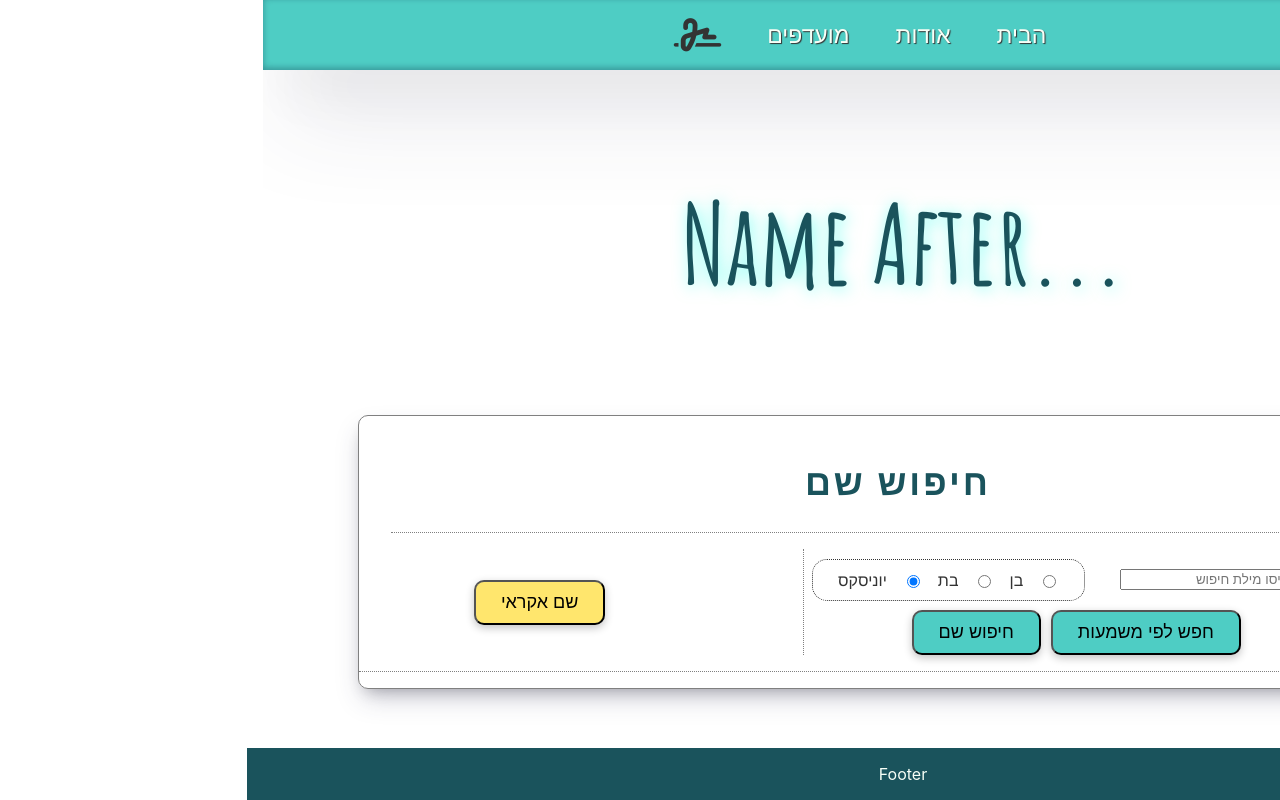
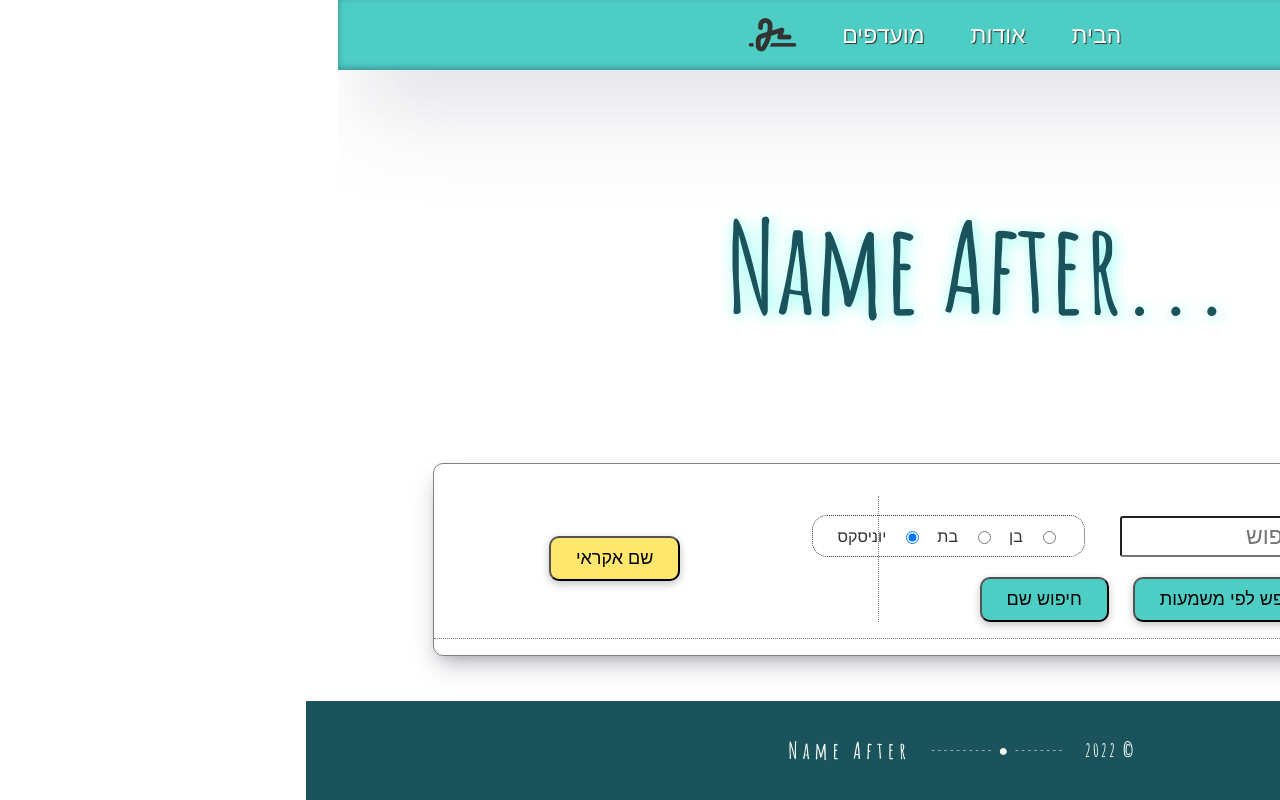
Before and after one commit to EricChukoltyansky/Hackaton, a React (Create React App) app in the folder client/: page / in a window 1280 px wide. Built offline with nearby package versions, Linux system fonts and the light colour scheme.

Commit message:
add style to Footer and move to App add App.css add style to InputField

```diff
--- /dev/null
+++ b/client/src/App.css
@@ -0,0 +1,4 @@
+.App {
+    width:100%;
+    height: 100%;
+}
--- a/client/src/App.js
+++ b/client/src/App.js
@@ -1,16 +1,18 @@
 import React, { useState } from "react";
 import Home from "./Pages/Home";
 import ResultsPage from "./Pages/ResultsPage";
+import './App.css'
+import Footer from "./Components/Footer/Footer";
 
 function App() {
   const [results, setResults] = useState([]);
 
   return (
-    <div>
+    <div className='App'>
       <Home setResults={setResults} />
-      {results.length > 0 ? <ResultsPage results={results} /> : null}
-
+      {results.length > 0 ? <ResultsPage results={results} /> : <div className='filler-div'> </div>}
       {/* TODO hide/show if there are results */}
+        <Footer />
     </div>
   );
 }
--- a/client/src/Components/Footer/Footer.css
+++ b/client/src/Components/Footer/Footer.css
@@ -1,12 +1,27 @@
 footer {
     width:100%;
+    min-height:1rem;
     height:fit-content;
     display: flex;
     justify-content: center;
     align-items: center;
+    /*flex-direction: column;*/
+    gap:20px;
     background:#1A535C;
     color:#F7FFF7;
-    position: fixed;
+    position:fixed;
     bottom:0;
     padding:1rem;
+    font-family: 'Amatic SC', cursive;
+    letter-spacing: 2px;
 }
+
+footer h2 {
+    letter-spacing: 5px;
+    font-size: calc(15px + 1vmin);
+
+}
+
+footer h3 {
+    font-size: calc(10px + 1vmin);
+}
--- a/client/src/Components/Footer/Footer.jsx
+++ b/client/src/Components/Footer/Footer.jsx
@@ -7,7 +7,9 @@ export default function  Footer() {
 
     return(
         <footer>
-            Footer
+            <h3> <span>&#169;</span>  2022</h3>
+            <p>-------- ● ---------- </p>
+            <h2>Name After</h2>
         </footer>
     )
 }
--- a/client/src/Components/SearchForm/SearchForm.css
+++ b/client/src/Components/SearchForm/SearchForm.css
@@ -48,3 +48,12 @@
     flex-direction: column;
 
 }
+
+.buttons-div {
+    display: flex;
+    justify-content: center;
+    align-items: center;
+    width: 100%;
+    gap:1.5rem;
+
+}
--- a/client/src/Components/SearchForm/SearchForm.jsx
+++ b/client/src/Components/SearchForm/SearchForm.jsx
@@ -41,9 +41,9 @@ export default function SearchForm({setResults}) {
 
     return(
         <div className='search-div'>
-            <div className="search-title">
-                <h2>חיפוש שם</h2>
-            </div>
+            {/*<div className="search-title">*/}
+            {/*    <h2>חיפוש שם</h2>*/}
+            {/*</div>*/}
            <div className='search-options'>
                <div className='inputsButtons'>
                    <div className='flex-center'>
@@ -52,7 +52,7 @@ export default function SearchForm({setResults}) {
                         onChange={handleChange} value={searchTerm}/>
                        <RadioButtons onChangeRadio={onChangeRadio}/>
                    </div>
-                       <div className='flex-around'>
+                       <div className='buttons-div'>
                         <Button className={'search-button'} name={'חפש לפי משמעות'}
                         callback={searchByMeaning} />
                         <Button className={'search-button'} name={'חיפוש שם'}
--- a/client/src/Pages/Home.css
+++ b/client/src/Pages/Home.css
@@ -21,7 +21,7 @@
 
 .heading h1 {
     color:#1A535C;
-    font-size: calc(30px + 10vmin);
+    font-size: calc(45px + 10vmin);
     text-shadow: 2px 2px 16px rgba(0, 255, 234, 0.5);
     line-height: 1.8;
     font-family: 'Amatic SC', cursive;
--- a/client/src/Pages/Home.jsx
+++ b/client/src/Pages/Home.jsx
@@ -1,7 +1,5 @@
 import React,{useState} from "react";
 import SearchForm from "../Components/SearchForm/SearchForm";
-
-import Footer from "../Components/Footer/Footer";
 import './Home.css'
 import NavBar from "../Components/Navbar/Navbar";
 
@@ -18,7 +16,7 @@ export default function Home({setResults}) {
                  <h1>...Name After</h1>
             </div>
             <SearchForm setResults={setResults}/>
-            <Footer />
+
         </div>
     )
 }
--- a/client/src/Utils/InputField.css
+++ b/client/src/Utils/InputField.css
@@ -1,6 +1,9 @@
 .input {
     margin:10px;
     transition: 200ms ease-in-out;
+    font-size: calc(15px + 1vmin);
+    border-radius: 3px;
+    padding:5px 10px;
 }
 
 .input:hover {
@@ -12,3 +15,7 @@
     justify-content: center;
     margin:10px 25px;
 }
+
+.search-icon {
+    transform: translateY(25px);
+}
--- a/client/src/Utils/InputField.jsx
+++ b/client/src/Utils/InputField.jsx
@@ -7,7 +7,7 @@ export default function InputField({type, name, placeholder, value, onChange,ico
 
     return(
         <div className='input-div'>
-
+            <i className="search-icon fas fa-search"> </i>
             <input className="input" name={name} type={type} placeholder={placeholder} value={value} onChange={onChange}/>
         </div>
     )
```
